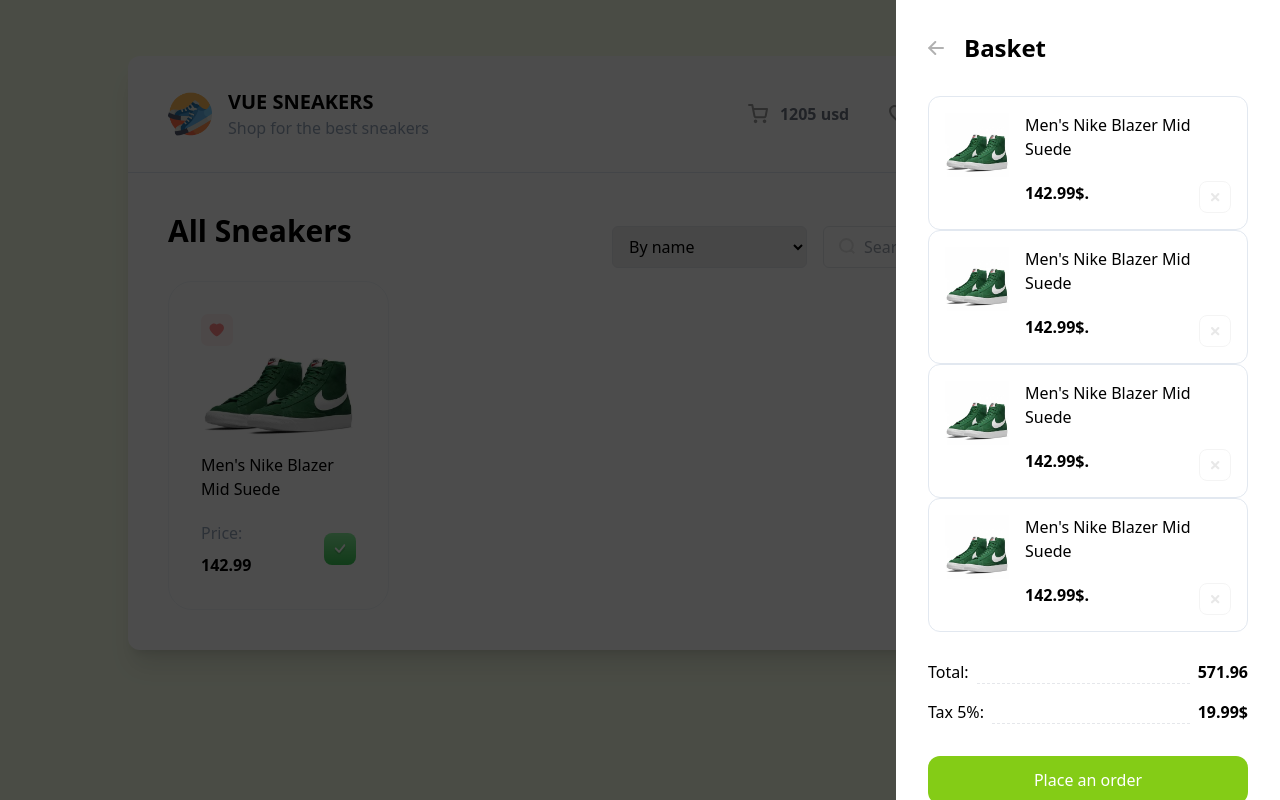
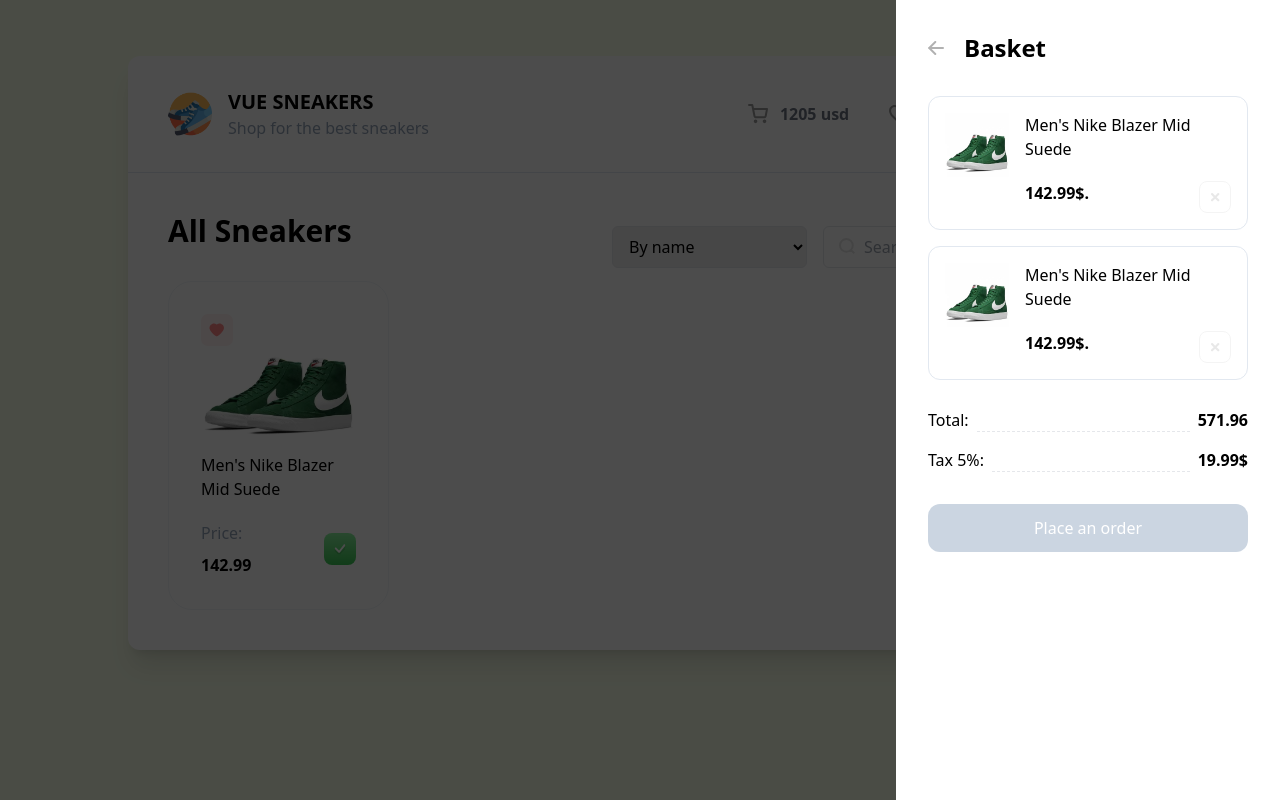
Before and after one commit to KenanRamazanov/Ecommerce-Sneakers, a Vue app: page / in a window 1280 px wide. Built offline with nearby package versions, Linux system fonts and the light colour scheme.

Commit message:
Editing Button

```diff
--- a/src/components/CartItem.vue
+++ b/src/components/CartItem.vue
@@ -1,5 +1,3 @@
-
-
 <template>
   <div class="relative flex  w-full border border-slate-200 rounded-xl p-4 gap-4">
     <img src="/sneakers/sneakers-1.jpg" class="w-16 h-16" alt="Sneaker" />
--- a/src/components/CartItemList.vue
+++ b/src/components/CartItemList.vue
@@ -6,6 +6,7 @@ import CartItem from './CartItem.vue';
 <template>
     <div class="flex flex-col flex-1 gap-4 justify-between">
     <CartItem />
+    <CartItem />
 
   </div>
 </template>
--- a/src/components/Drawer.vue
+++ b/src/components/Drawer.vue
@@ -9,9 +9,7 @@ import CartItemList from './CartItemList.vue'
     <DrawerHead />
 
     <CartItemList />
-    <CartItemList />
-    <CartItemList />
-    <CartItemList />
+
 
 
     <div class="flex flex-col gap-4 mt-7">
@@ -28,7 +26,8 @@ import CartItemList from './CartItemList.vue'
       </div>
 
       <button
-        class="mt-4 transition bg-lime-500 w-full rounded-xl py-3 text-white disabled:bg-slate-300 hover:bg-lime-600 active:bg-lime-700 cursor-pointer"
+      disabled=""
+        class="mt-4 transition bg-lime-500 w-full rounded-xl py-3  text-white disabled:bg-slate-300 hover:bg-lime-600 active:bg-lime-700 cursor-pointer"
       >
       Place an order
       </button>
```
